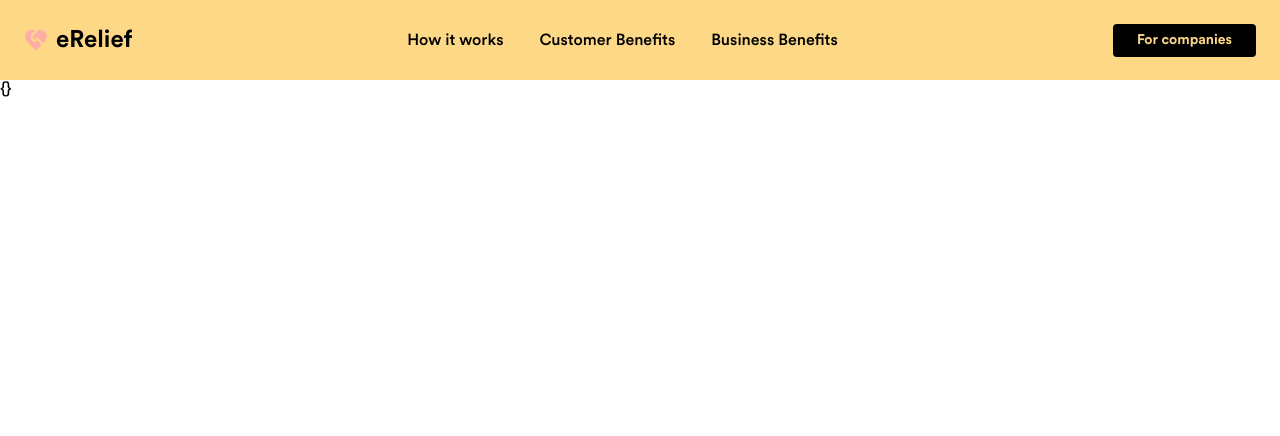
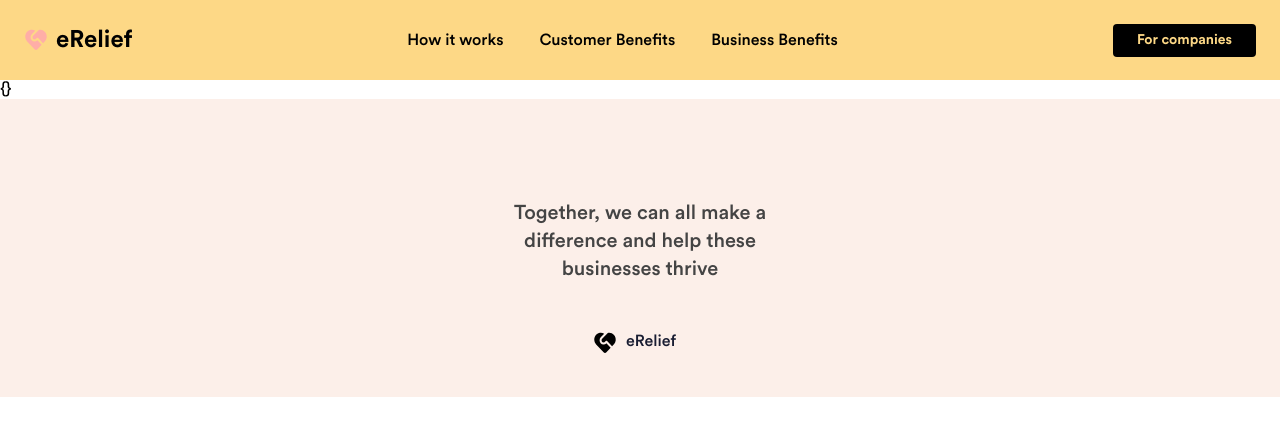
Before and after one commit to wojtekwtf/entrepreneur-relief, a Vue app: page /order in a window 1280 px wide. Shown: the top 436 px of the page. Built offline with nearby package versions, Linux system fonts and the light colour scheme.

Commit message:
Make footer visible in every page (#10)
* Make footer visible in every site

* Linter fixes

* Put pink into string

* Rename blue and pink to er-blue and er-pink

* Add black logo

```diff
--- a/src/App.vue
+++ b/src/App.vue
@@ -2,16 +2,19 @@
   <div id="app">
     <Nav></Nav>
     <router-view/>
+    <Footer v-if="$route.params.name !== `signup`"></Footer>
   </div>
 </template>
 
 <script>
   import Nav from '@/components/landing/Nav.vue'
+  import Footer from '@/components/landing/Footer.vue'
 
   export default {
     name: 'App',
     components: {
-      Nav
+      Nav,
+      Footer
     }
   }
 </script>
--- a/src/components/common/BusinessPreview.vue
+++ b/src/components/common/BusinessPreview.vue
@@ -52,7 +52,7 @@
     margin: 10px 15px;
     width: calc(100% / 3 - 60px);
     padding: 30px;
-    background: color(pink);
+    background: color(er-pink);
 
     &-logo {
       max-height: 80px;
--- a/src/components/landing/Footer.vue
+++ b/src/components/landing/Footer.vue
@@ -1,127 +1,38 @@
 <template>
-  <div class="footer-box text-center">
+  <div class="footer-box">
     <div class="flex column">
-      <h1 class="heading--hero">Find the local business you wish to support</h1>
-      <div class="footer-box__search hero-input flex align-center justify-center">
-        <div class="input-wrapper">
-          <Autocomplete
-            :search="searchBusiness"
-            placeholder="Search for a local business..."
-            aria-label="Search for a local business..."
-            class="input"
-            :get-result-value="getResultsValue"
-            @submit="handleSubmitBusiness"
-            :loading="loadingBusiness"
-          ></Autocomplete>
-          <img v-if="!loadingBusiness" src="../../assets/icon-search.svg">
-          <img v-else class="loading" src="../../assets/loading.svg">
-        </div>
-        <p class="footer-or copy">
-          or
-        </p>
-        <div class="input-wrapper">
-          <Autocomplete
-            :search="searchCity"
-            placeholder="Search for a city..."
-            aria-label="Search for a city..."
-            class="input"
-            :class="{ 'input--loading': true }"
-            :get-result-value="getResultsValue"
-            @submit="handleSubmitCity"
-            :loading="loadingCity"
-          ></Autocomplete>
-          <img v-if="!loadingCity" src="../../assets/icon-search.svg">
-          <img v-else class="loading" src="../../assets/loading.svg">
-        </div>
-      </div>
-      <div class="footer-box__logo flex row justify-center">
-        <img src="../../assets/logo.svg" alt=""/>
-        eRelief
+      <h1 class="footer-box__text copy copy--large justify-center text-center">Together, we can all make a difference and help these businesses thrive</h1>
+      <div class="flex row justify-center">
+        <img class="logo-image" src="../../assets/logo-black.svg" alt=""/>
+        <p class="logo-text">eRelief</p>
       </div>
     </div>
   </div>
 </template>
 
 <script>
-  import Autocomplete from '@trevoreyre/autocomplete-vue'
 
   export default {
     name: 'Footer',
-    components: {
-      Autocomplete
-    },
-    data() {
-      return {
-        loadingBusiness: false,
-        loadingCity: false,
-        businesses: [
-          {
-            id: 1,
-            label: 'La Rosa Nostra'
-          },
-          {
-            id: 2,
-            label: 'Factory Energy Yoga'
-          }
-        ],
-        cities: [
-          {
-            city: 'warsaw',
-            label: 'Warsaw'
-          },
-          {
-            city: 'wroclaw',
-            label: 'Wrocław'
-          }
-        ]
-      }
-    },
-    methods: {
-      searchBusiness(input) {
-        if (input.length < 1) { return [] }
-        return this.businesses.filter(business => business.label.toLowerCase().startsWith(input.toLowerCase()));
-      },
-      searchCity(input) {
-        if (input.length < 1) { return [] }
-        return this.cities.filter(city => city.label.toLowerCase().startsWith(input.toLowerCase()));
-      },
-      getResultsValue(result) {
-        return result.label;
-      },
-      handleSubmitBusiness({id}) {
-        this.loadingBusiness = true;
-        return new Promise(resolve => setTimeout(() => {
-          this.$router.push({name: 'company', params: {id}});
-          resolve();
-        }, 500));
-      },
-      handleSubmitCity({city}) {
-        this.loadingCity = true;
-        return new Promise(resolve => setTimeout(() => {
-          this.$router.push({name: 'company-list', params: {city}});
-          resolve();
-        }, 500));
-      }
-    }
   }
 </script>
 
 <style scoped lang="scss">
   .footer-box {
-    height: 600px;
+    height: 298px;
     padding: 100px 350px;
-    background-color: black;
+    background-color: color(er-pink);
 
-    &__search {
-      padding: 64px;
+    &__text {
+      margin: auto;
+      padding-bottom: 25px;
+      width: 50%;
     }
   }
 
-  .footer-or {
-    margin: 0 20px;
+  .logo-text {
+    margin-top: 14px;
+    padding: 10px;
   }
 
-  .footer {
-    text-align: left;
-  }
 </style>
--- a/src/styles/common/_common.scss
+++ b/src/styles/common/_common.scss
@@ -39,7 +39,7 @@
   &-to-inside {
     margin-left: -80px;
     color: black;
-    background: color(blue);
+    background: color(er-blue);
     box-shadow: 0 6px 10px 0 rgba(0, 0, 0 , .3);
   }
 
@@ -53,7 +53,7 @@
   }
 
   &-blue {
-    background: color(blue);
+    background: color(er-blue);
   }
 
   &-black {
--- a/src/styles/global/_variables.scss
+++ b/src/styles/global/_variables.scss
@@ -31,7 +31,7 @@ $colors: (
   text: #191D32,
   text-light: #444,
   text-pink: #FCE5E4,
-  pink: #FCEFE9,
+  er-pink: #FCEFE9,
   pink-light: #FCF4F2,
 
   //info-primary: #5564F5,
@@ -54,5 +54,5 @@ $colors: (
   //error-border: #FFA39E,
   //error-primary: #F5222D,
   //error-primary-hover: #FF4D4F,
-  blue :#47A7EC
+  er-blue :#47A7EC
 );
--- a/src/views/Landing.vue
+++ b/src/views/Landing.vue
@@ -4,7 +4,6 @@
     <HowItWorks></HowItWorks>
     <Search></Search>
     <BusinessOfTheDay></BusinessOfTheDay>
-    <Footer></Footer>
   </div>
 </template>
 
@@ -22,7 +21,6 @@
       Search,
       HowItWorks,
       BusinessOfTheDay,
-      Footer,
     }
   }
 </script>
```
Also changed, not shown: src/assets/logo-black.svg (added).
